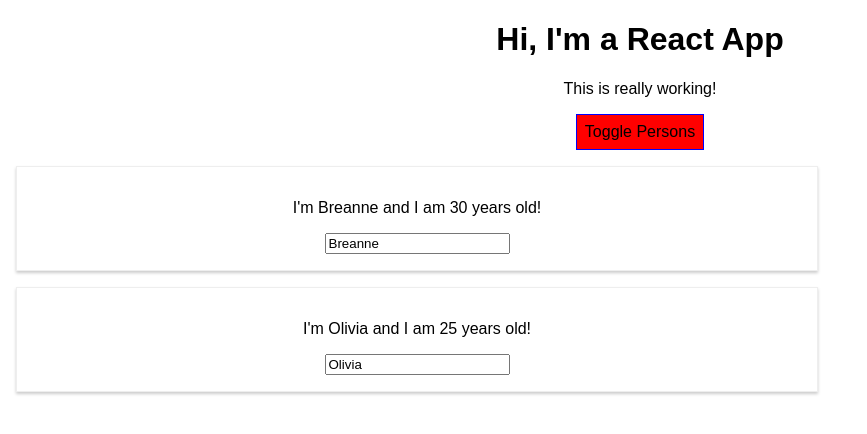
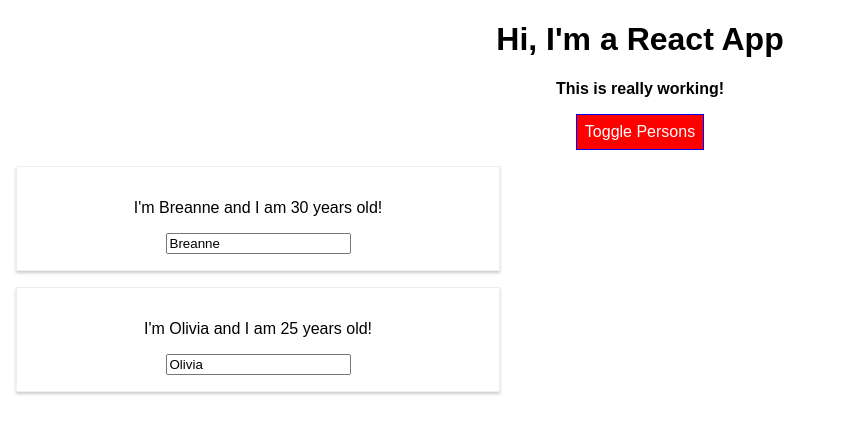
Before and after one commit to oliviakg/my-react-app, a React (Create React App) app: page / in a window 1280 px wide. Shown: the top 434 px of the page, without its empty margins (0-867 px from the left). Built offline with nearby package versions, Linux system fonts and the light colour scheme.

Commit message:
styles with Radium

```diff
--- a/package.json
+++ b/package.json
@@ -3,6 +3,7 @@
   "version": "0.1.0",
   "private": true,
   "dependencies": {
+    "radium": "^0.26.0",
     "react": "^16.10.1",
     "react-dom": "^16.10.1",
     "react-scripts": "1.1.5"
--- a/src/App.css
+++ b/src/App.css
@@ -1,3 +1,11 @@
 .App {
   text-align: center;
 }
+
+.red {
+  color: red;
+}
+
+.bold {
+  font-weight: bold;
+}
--- a/src/App.js
+++ b/src/App.js
@@ -1,6 +1,8 @@
 import React, { Component } from 'react';
 import './App.css';
 import Person from './Person/Person';
+import Radium, { StyleRoot } from 'radium';
+
 
 class App extends Component {
   state = {
@@ -17,7 +19,7 @@
       return p.id === id
     });
 
-    const person = {...this.state.persons[personIndex]};
+    const person = { ...this.state.persons[personIndex] };
     person.name = event.target.value;
 
     const persons = [...this.state.persons];
@@ -30,7 +32,7 @@
     // get array by value to maintain immutable state
     const persons = [...this.state.persons];
     persons.splice(personIndex, 1);
-    this.setState({persons})
+    this.setState({ persons })
   }
 
   togglePersonsHandler = () => {
@@ -41,11 +43,16 @@
   render() {
 
     const style = {
-      backgroundColor: 'red',
+      backgroundColor: 'green',
+      color: 'white',
       font: 'inherit',
       border: '1px solid blue',
       padding: '8px',
-      cursor: 'pointer'
+      cursor: 'pointer',
+      ':hover': {
+        backgroundColor: 'lightgreen',
+        color: 'black'
+      }
     }
 
     let persons = null;
@@ -60,31 +67,40 @@
                 name={person.name}
                 age={person.age}
                 key={person.id}
-              changed={(event) => this.nameChangedHandler(event, person.id)}/>
+                changed={(event) => this.nameChangedHandler(event, person.id)} />
             })
           }
-          {/* <Person
-            name={this.state.persons[0].name}
-            age={this.state.persons[0].age}
-            click={this.switchNameHandler}
-            changed={this.nameChangedHandler} />
-          <Person
-            name={this.state.persons[1].name}
-            age={this.state.persons[1].age}
-            click={this.switchNameHandler.bind(this, 'Charlotte!')}
-          >My Hobbies: Racing</Person> */}
         </div>
       );
+
+      style.backgroundColor = 'red';
+      style[':hover'] = {
+        backgroundColor: 'salmon',
+        color: 'black'
       }
+    }
+
+    let classes = [];
+
+    if (this.state.persons.length <= 1) {
+      classes.push('red');
+    } else {
+      classes.push('bold');
+    }
+
+
     return (
+      <StyleRoot>
         <div className="App">
           <h1>Hi, I'm a React App</h1>
-        <p>This is really working!</p>
+          <p className={classes}>This is really working!</p>
           <button style={style} onClick={this.togglePersonsHandler}>Toggle Persons</button>
           {persons}
         </div>
+      </StyleRoot>
+
     );
   }
 }
 
-export default App;
+export default Radium(App);
--- a/src/Person/Person.js
+++ b/src/Person/Person.js
@@ -1,9 +1,15 @@
 import React from 'react';
+import Radium from 'radium';
 import './Person.css';
 
 const person = (props) => {
+    const style = {
+        '@media (min-width: 500px)': {
+            width: '450px'
+        }
+    };
     return (
-        <div className="Person">
+        <div className="Person" style={style}>
             <p onClick={props.click}>I'm {props.name} and I am {props.age} years old!</p>
             <p>{props.children}</p>
             <input type="text" onChange={props.changed} value={props.name}></input>
@@ -11,4 +17,4 @@
     )
 };
 
-export default person;
+export default Radium(person);
```
Also changed, not shown: 1 other file (tests, documents, lock files or other folders). Lines whose indentation alone changed are shown as unchanged.
